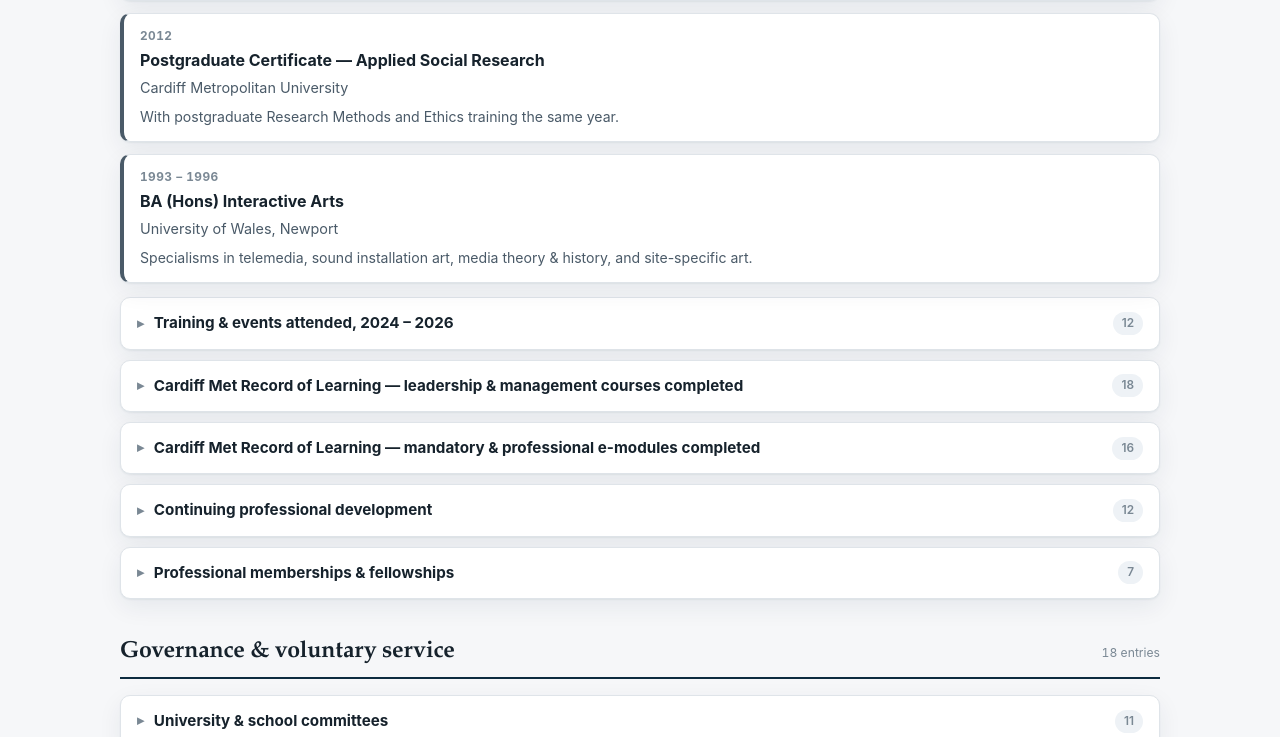
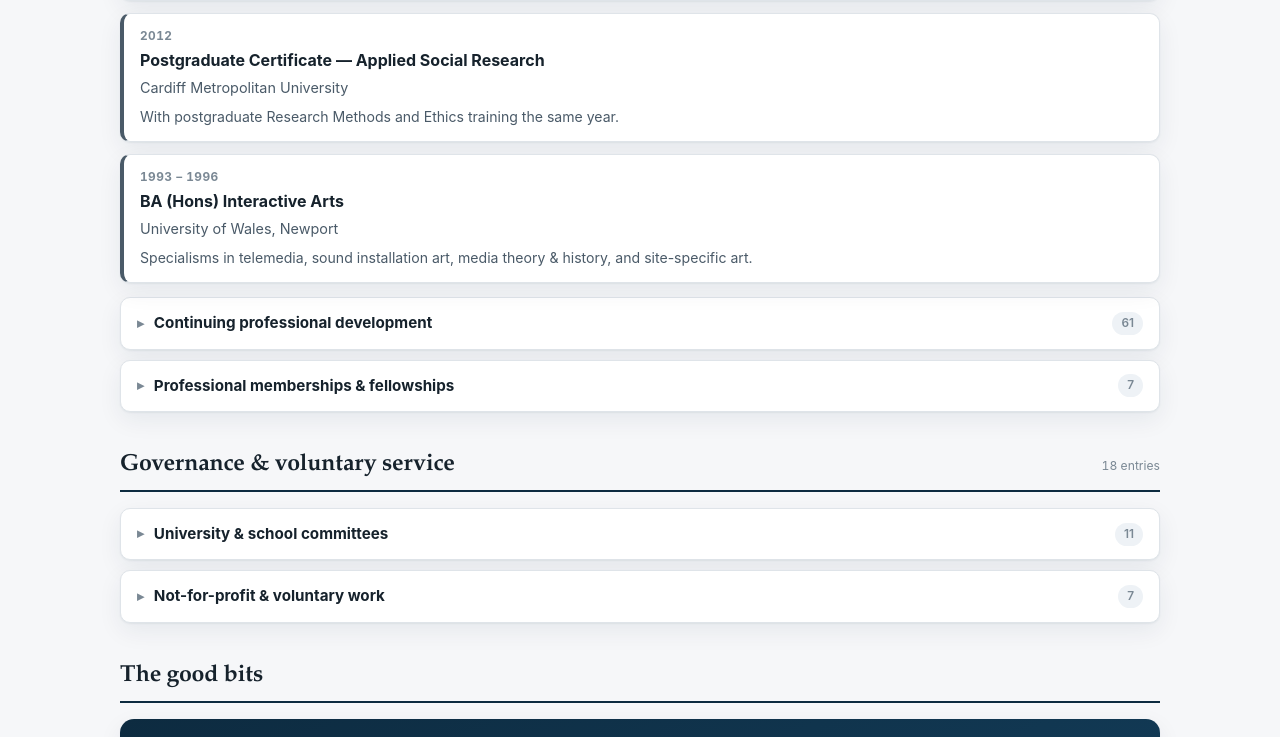
Before and after one commit to stuartmcneil/cv, a plain HTML site: page index.html in a window 1280 px wide. Shown: the part 11066-11803 px from the top of the page. Drawn offline with Linux system fonts and the light colour scheme.

Commit message:
Add files via upload

```diff
--- a/index.html
+++ b/index.html
@@ -672,7 +672,7 @@ const D = {
      d:"Specialisms in telemedia, sound installation art, media theory & history, and site-specific art."}
   ],
   educationAcc: [
-    {h:"Training & events attended, 2024 – 2026", items:[
+    {h:"Continuing professional development", items:[
       ["Sep 2026", "Student Support Updates and Training", "Cardiff Metropolitan University"],
       ["Apr 2026", "Learning, Teaching & Student Engagement Workshop", "Cardiff School of Technologies"],
       ["Feb 2026", "Learning, Teaching & Student Engagement Workshop — Tools for Authentic Assessment", "Cardiff School of Technologies"],
@@ -683,48 +683,11 @@ const D = {
       ["Sep 2025", "Head of Department Programme Leadership Expectations", "Cardiff School of Technologies"],
       ["Sep 2025", "Exam Board Paperwork Information Session", "Cardiff School of Technologies"],
       ["Sep 2025", "Staff Training — Mitigating Circumstances & MetStats", "Cardiff School of Technologies"],
+      ["Jun 2025", "AgilePM® Practitioner (v3) — two-day course", "Cardiff Metropolitan University staff development"],
       ["Jun 2025", "Research Seminar — Understanding CST Ethics: The Importance of Ethical Practices", "Dr Fiona Carroll, Cardiff School of Technologies"],
-      ["Jun 2025", "Module Leader Expectations", "Cardiff School of Technologies"]
-    ]},
-    {h:"Cardiff Met Record of Learning — leadership & management courses completed", items:[
-      ["Seminar", "Coaching Approach and Radical Candour (Essential)", ""],
-      ["Seminar", "Exploring the Impact (Essential)", ""],
-      ["Seminar", "FYI - Recognition of Prior Learning - Cardiff Met Leadership", ""],
-      ["Seminar", "FYI - Recognition of Prior Learning - Understanding your line management responsibilities", ""],
-      ["Seminar", "Insights Discovery", ""],
-      ["Seminar", "Intercultural Communication in the Classroom", ""],
-      ["Seminar", "Introduction to a Non-Directive Coaching Approach Bite-size", ""],
-      ["Seminar", "Introduction to Cardiff Met Leadership", ""],
-      ["Seminar", "Leading High Performing Hybrid Teams (Essential)", ""],
-      ["Seminar", "Leading Hybrid Teams", ""],
-      ["Seminar", "Leading with Emotional Intelligence (Essential)", ""],
-      ["Seminar", "Managing Misconduct and Grievance", ""],
-      ["Seminar", "Managing Poor Performance", ""],
-      ["Seminar", "P&DR for Reviewers", ""],
-      ["Seminar", "Principles of Situational Leadership", ""],
-      ["Seminar", "Recruitment and Selection Training Bite-size", ""],
-      ["Seminar", "Supporting Innovation & Creativity (Essential)", ""],
-      ["Seminar", "Valuing Equality and Diversity", ""]
-    ]},
-    {h:"Cardiff Met Record of Learning — mandatory & professional e-modules completed", items:[
-      ["E-learning", "Cardiff Met Health Safety and Wellbeing Induction E-module", ""],
-      ["E-learning", "Cybersecurity Fundamentals at Cardiff Met E-module", ""],
-      ["E-learning", "DRS15: Examination S1 - Role of the Examiner", ""],
-      ["E-learning", "DSE Self Assessment E-module", ""],
-      ["E-learning", "Equality in the Workplace Mandatory E-Module", ""],
-      ["E-learning", "Face to Face Induction E-module", ""],
-      ["E-learning", "Fire Safety Mandatory E-module", ""],
-      ["E-learning", "Information Security and Data Protection E-module", ""],
-      ["E-learning", "Introduction to Research Ethics E-module", ""],
-      ["E-learning", "Leading Agile Working Practices (Essential)", ""],
-      ["E-learning", "Prevent Duty Mandatory E-module", ""],
-      ["E-learning", "Safely Returning to Campus E-module", ""],
-      ["E-learning", "Sexual Harassment at Work Mandatory E-module", ""],
-      ["E-learning", "Sustainability at Cardiff Met Mandatory E-module", ""],
-      ["E-learning", "The Welsh Language and Culture at Cardiff Met e-module/E-fodiwl Yr Iaith Gymraeg a’i Diwylliant ym Met Caerdydd", ""],
-      ["E-learning", "UK GDPR Mandatory E-module", ""]
-    ]},
-    {h:"Continuing professional development", items:[
+      ["Jun 2025", "Module Leader Expectations", "Cardiff School of Technologies"],
+      ["May 2025", "AgilePM® Foundation (v3) — two-day course and Foundation exam", "Cardiff Metropolitan University staff development"],
+      ["Apr 2025", "Agile Project Management — Scrum", "Cardiff Metropolitan University staff development"],
       ["2012","Postgraduate Research Methods — Ethics Training",""],
       ["2009","Interview Panel Training",""],
       ["2009","EAP Training",""],
@@ -736,7 +699,41 @@ const D = {
       ["2006","SharePoint Training",""],
       ["2005","Advanced Virtual Learning Environment Development",""],
       ["2005","Disability & Advice Training",""],
-      ["2004","Virtual Learning Environment Development",""]
+      ["2004","Virtual Learning Environment Development",""],
+      ["Cardiff Met", "Coaching Approach and Radical Candour (Essential)", "Learning Pool — seminar (completed)"],
+      ["Cardiff Met", "Exploring the Impact (Essential)", "Learning Pool — seminar (completed)"],
+      ["Cardiff Met", "FYI - Recognition of Prior Learning - Cardiff Met Leadership", "Learning Pool — seminar (completed)"],
+      ["Cardiff Met", "FYI - Recognition of Prior Learning - Understanding your line management responsibilities", "Learning Pool — seminar (completed)"],
+      ["Cardiff Met", "Insights Discovery", "Learning Pool — seminar (completed)"],
+      ["Cardiff Met", "Intercultural Communication in the Classroom", "Learning Pool — seminar (completed)"],
+      ["Cardiff Met", "Introduction to a Non-Directive Coaching Approach Bite-size", "Learning Pool — seminar (completed)"],
+      ["Cardiff Met", "Introduction to Cardiff Met Leadership", "Learning Pool — seminar (completed)"],
+      ["Cardiff Met", "Leading High Performing Hybrid Teams (Essential)", "Learning Pool — seminar (completed)"],
+      ["Cardiff Met", "Leading Hybrid Teams", "Learning Pool — seminar (completed)"],
+      ["Cardiff Met", "Leading with Emotional Intelligence (Essential)", "Learning Pool — seminar (completed)"],
+      ["Cardiff Met", "Managing Misconduct and Grievance", "Learning Pool — seminar (completed)"],
+      ["Cardiff Met", "Managing Poor Performance", "Learning Pool — seminar (completed)"],
+      ["Cardiff Met", "P&DR for Reviewers", "Learning Pool — seminar (completed)"],
+      ["Cardiff Met", "Principles of Situational Leadership", "Learning Pool — seminar (completed)"],
+      ["Cardiff Met", "Recruitment and Selection Training Bite-size", "Learning Pool — seminar (completed)"],
+      ["Cardiff Met", "Supporting Innovation & Creativity (Essential)", "Learning Pool — seminar (completed)"],
+      ["Cardiff Met", "Valuing Equality and Diversity", "Learning Pool — seminar (completed)"],
+      ["Cardiff Met", "Cardiff Met Health Safety and Wellbeing Induction E-module", "Learning Pool — e-learning (completed)"],
+      ["Cardiff Met", "Cybersecurity Fundamentals at Cardiff Met E-module", "Learning Pool — e-learning (completed)"],
+      ["Cardiff Met", "DRS15: Examination S1 - Role of the Examiner", "Learning Pool — e-learning (completed)"],
+      ["Cardiff Met", "DSE Self Assessment E-module", "Learning Pool — e-learning (completed)"],
+      ["Cardiff Met", "Equality in the Workplace Mandatory E-Module", "Learning Pool — e-learning (completed)"],
+      ["Cardiff Met", "Face to Face Induction E-module", "Learning Pool — e-learning (completed)"],
+      ["Cardiff Met", "Fire Safety Mandatory E-module", "Learning Pool — e-learning (completed)"],
+      ["Cardiff Met", "Information Security and Data Protection E-module", "Learning Pool — e-learning (completed)"],
+      ["Cardiff Met", "Introduction to Research Ethics E-module", "Learning Pool — e-learning (completed)"],
+      ["Cardiff Met", "Leading Agile Working Practices (Essential)", "Learning Pool — e-learning (completed)"],
+      ["Cardiff Met", "Prevent Duty Mandatory E-module", "Learning Pool — e-learning (completed)"],
+      ["Cardiff Met", "Safely Returning to Campus E-module", "Learning Pool — e-learning (completed)"],
+      ["Cardiff Met", "Sexual Harassment at Work Mandatory E-module", "Learning Pool — e-learning (completed)"],
+      ["Cardiff Met", "Sustainability at Cardiff Met Mandatory E-module", "Learning Pool — e-learning (completed)"],
+      ["Cardiff Met", "The Welsh Language and Culture at Cardiff Met e-module/E-fodiwl Yr Iaith Gymraeg a’i Diwylliant ym Met Caerdydd", "Learning Pool — e-learning (completed)"],
+      ["Cardiff Met", "UK GDPR Mandatory E-module", "Learning Pool — e-learning (completed)"]
     ]},
     {h:"Professional memberships & fellowships", items:[
       ["MBCS","Professional Member, British Computer Society","Ten years and more"],
```
Also changed, not shown: 1 other file.
